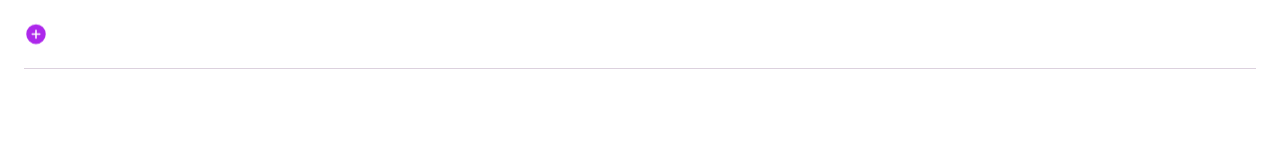
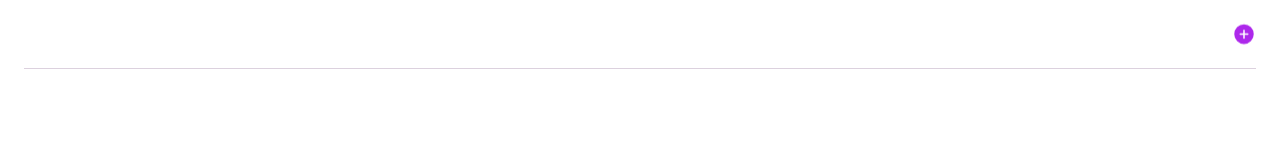
Before and after one commit to Krjorn/frontend-mentor-faq-accordion, an Angular app: page / in a window 1280 px wide. Shown: the top 160 px of the page. Built offline with nearby package versions, Linux system fonts and the light colour scheme.

Commit message:
Add accessibility to faq-topic component

```diff
--- a/src/app/components/faq-topic/faq-topic.component.html
+++ b/src/app/components/faq-topic/faq-topic.component.html
@@ -1,8 +1,22 @@
 <div class="topic">
-  <button class="topic--title" (click)="expandTopic()">
-    {{ title }}
-    <span class="topic--title-icon" [class] = "isExpanded ? iconMinus : iconPlus"></span>
+  <button
+    class="topic--title"
+    (click)="expandTopic()"
+    [attr.aria-expanded]="isExpanded"
+    [attr.aria-controls]="id"
+  >
+    <h2>{{ title }}</h2>
+    <span
+      class="topic--title-icon"
+      [class]="isExpanded ? iconMinus : iconPlus">
+    </span>
   </button>
-  <p class="topic--text" *ngIf="isExpanded">{{ text }}</p>
+  <p
+    class="topic--text"
+    [id]="id"
+    *ngIf="isExpanded"
+  >
+    {{ text }}
+  </p>
   <span class="topic--span" *ngIf="!isLast"></span>
 </div>
--- a/src/app/components/faq-topic/faq-topic.component.ts
+++ b/src/app/components/faq-topic/faq-topic.component.ts
@@ -1,5 +1,6 @@
 import { CommonModule } from '@angular/common';
-import { Component, Input } from '@angular/core';
+import { Component, Input, OnInit } from '@angular/core';
+import { IdGeneratorService } from '../../services/id-service/id-generator.service';
 
 @Component({
   selector: 'app-faq-topic',
@@ -8,7 +9,7 @@ import { Component, Input } from '@angular/core';
   templateUrl: './faq-topic.component.html',
   styleUrl: './faq-topic.component.css'
 })
-export class FaqTopicComponent {
+export class FaqTopicComponent implements OnInit {
   @Input()
   title = '';
 
@@ -21,8 +22,16 @@ export class FaqTopicComponent {
   isExpanded = false;
   iconPlus = 'icon-plus';
   iconMinus = 'icon-minus';
+  id = '';
+
+  constructor(private idService: IdGeneratorService) {}
 
   public expandTopic(): void {
     this.isExpanded = !this.isExpanded;
   }
+
+  ngOnInit(): void {
+      this.id = this.idService.getId('faq-topic');
+      console.log(this.id)
+  }
 }
```
